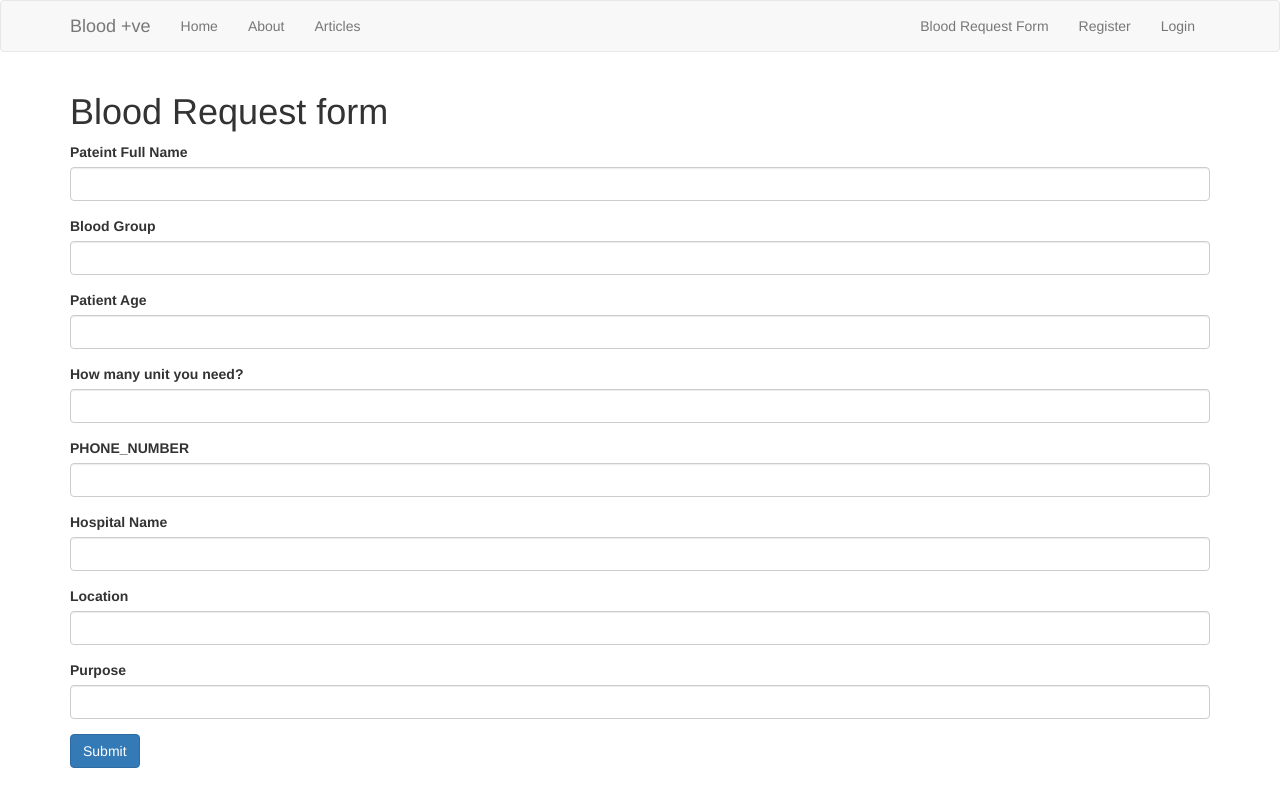
After one commit to mkv4537/BLOOD_ve, a Flask app: page /Blood_request in a window 1280 px wide. The commit adds this page. Run offline with Flask 2, Linux system fonts and the light colour scheme; some libraries are stand-ins or nearby versions.

Commit message:
Add files via upload

```diff
--- a/project/app.py
+++ b/project/app.py
@@ -1,4 +1,5 @@
 from flask import Flask, render_template, flash, redirect, url_for, session, request, logging
+import webbrowser
 #from data import Articles
 from flask_mysqldb import MySQL
 from wtforms import Form, StringField, TextAreaField, PasswordField, validators
@@ -200,7 +201,40 @@ def delete_article(id):
     cur.close()
     flash('Article Deleted', 'success')
     return redirect(url_for('dashboard'))
-
+class Bloodrequestform(Form):
+    PATIENT_NAME = StringField('Pateint Full Name', [validators.Length(min=1, max=50)])
+    BLOOD_GROUP =StringField('Blood Group', [validators.Length(min=2, max=4)])
+    PATIENT_AGE =StringField('Patient Age', [validators.Length(min=1, max=3)])
+    UNIT =StringField('How many unit you need?', [validators.Length(min=1, max=3)])
+    PHONE_NUMBER =StringField('PHONE_NUMBER', [validators.Length(min=10, max=50)])
+    HOSPITAL_NAME = StringField('Hospital Name', [validators.Length(min=1, max=50)])
+    LOCATION =StringField('Location', [validators.Length(min=1, max=500)])
+    PURPOSE =StringField('Purpose', [validators.Length(min=2, max=200)])
+@app.route('/Blood_request', methods=['GET', 'post'])
+def Blood_request():
+    form = Bloodrequestform(request.form)
+    if request.method == 'POST' and form.validate():
+        PATIENT_NAME = form.PATIENT_NAME.data
+        BLOOD_GROUP = form.BLOOD_GROUP.data
+        PATIENT_AGE = form.PATIENT_AGE.data
+        UNIT=form.UNIT.data
+        PHONE_NUMBER = form.PHONE_NUMBER.data
+        HOSPITAL_NAME = form.HOSPITAL_NAME.data
+        LOCATION = form.LOCATION.data
+        PURPOSE = form.PURPOSE.data
+        #Create DictCursor
+        cur = mysql.connection.cursor()
+        # Execute query
+        cur.execute("INSERT INTO Bl_requestS(PATEINT_NAME, BLOOD_GROUP, PATIENT_AGE, UNIT, PHONE_NUMBER, HOSPITAL_NAME, LOCATION, PURPOSE) VALUES(%s, %s, %s, %s, %s, %s, %s, %s)", (PATIENT_NAME, BLOOD_GROUP, PATIENT_AGE, UNIT, PHONE_NUMBER, HOSPITAL_NAME, LOCATION, PURPOSE))
+        # commit to DB
+        mysql.connection.commit()
+        # Close connection
+        cur.close()
+        flash('I have sent your request to nearby you, i will find your donour soon', 'success')
+        webbrowser.open('https://web.whatsapp.com/')
+        webbrowser.open('https://mail.google.com/mail/u/0/#inbox?compose=new')
+        return redirect(url_for('login'))
+    return render_template('Blood_request_form.html', form=form)
 
 if __name__ == '__main__':
     app.secret_key='secret123'
--- /dev/null
+++ b/project/templates/Blood_request_form.html
@@ -0,0 +1,35 @@
+
+  {% extends 'layout.html' %}
+
+  {% block body %}
+    <h1>Blood Request form</h1>
+    {% from "includes/_formhelpers.html" import render_field %}
+    <form method="POST" action="">
+      <div class="form-group">
+        {{render_field(form.PATIENT_NAME, class_="form-control")}}
+      </div>
+      <div class="form-group">
+        {{render_field(form.BLOOD_GROUP, class_="form-control")}}
+      </div>
+      <div class="form-group">
+        {{render_field(form.PATIENT_AGE, class_="form-control")}}
+      </div>
+      <div class="form-group">
+        {{render_field(form.UNIT, class_="form-control")}}
+      </div>
+      <div class="form-group">
+        {{render_field(form.PHONE_NUMBER, class_="form-control")}}
+      </div>
+      <div class="form-group">
+        {{render_field(form.HOSPITAL_NAME, class_="form-control")}}
+      </div>
+      <div class="form-group">
+        {{render_field(form.LOCATION, class_="form-control")}}
+      </div>
+      <div class="form-group">
+        {{render_field(form.PURPOSE, class_="form-control")}}
+      </div>
+      <p><input type="submit" class="btn btn-primary" value="Submit"></p>
+    </form>
+
+  {% endblock %}
--- a/project/templates/includes/_navbar.html
+++ b/project/templates/includes/_navbar.html
@@ -20,7 +20,9 @@
             {% if session.logged_in %}
               <li><a href="/logout">Logout</a></li>
               <li><a href="/dashboard">Dashboard</a></li>
+              <li><a href="/Blood_request">Blood Request Form</a></li>
             {% else %}
+              <li><a href="/Blood_request">Blood Request Form</a></li>
               <li><a href="/register">Register</a></li>
               <li><a href="/login">Login</a></li>
             {%endif%}
```
